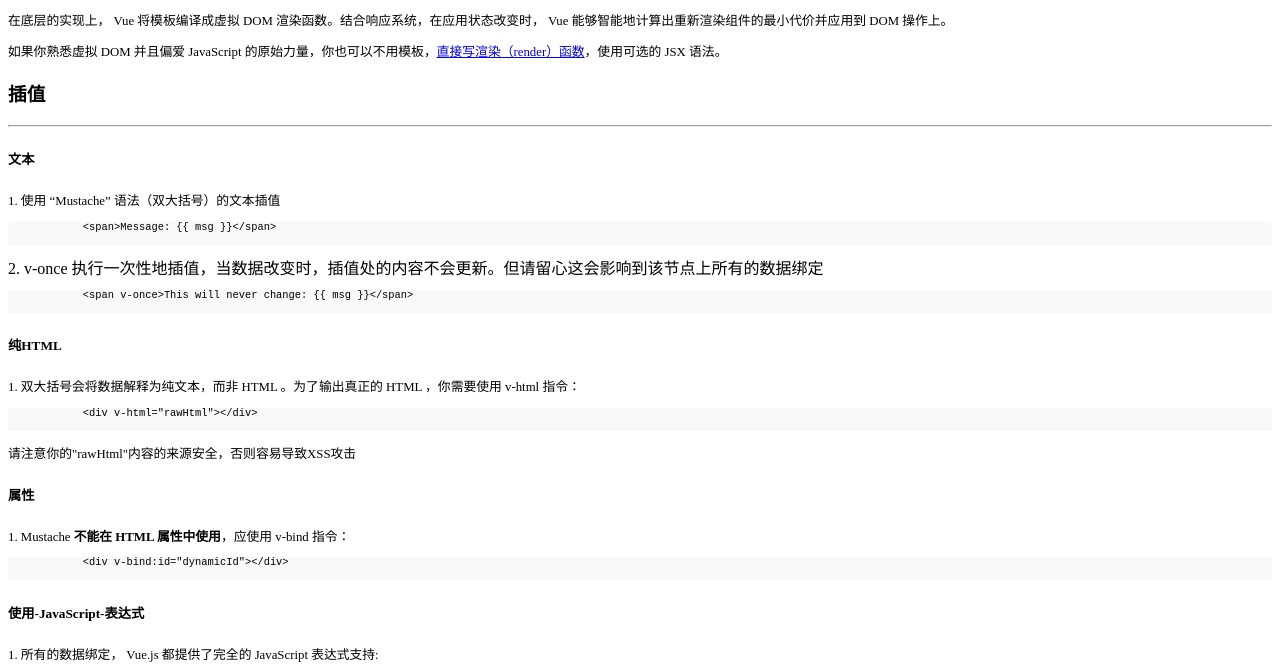
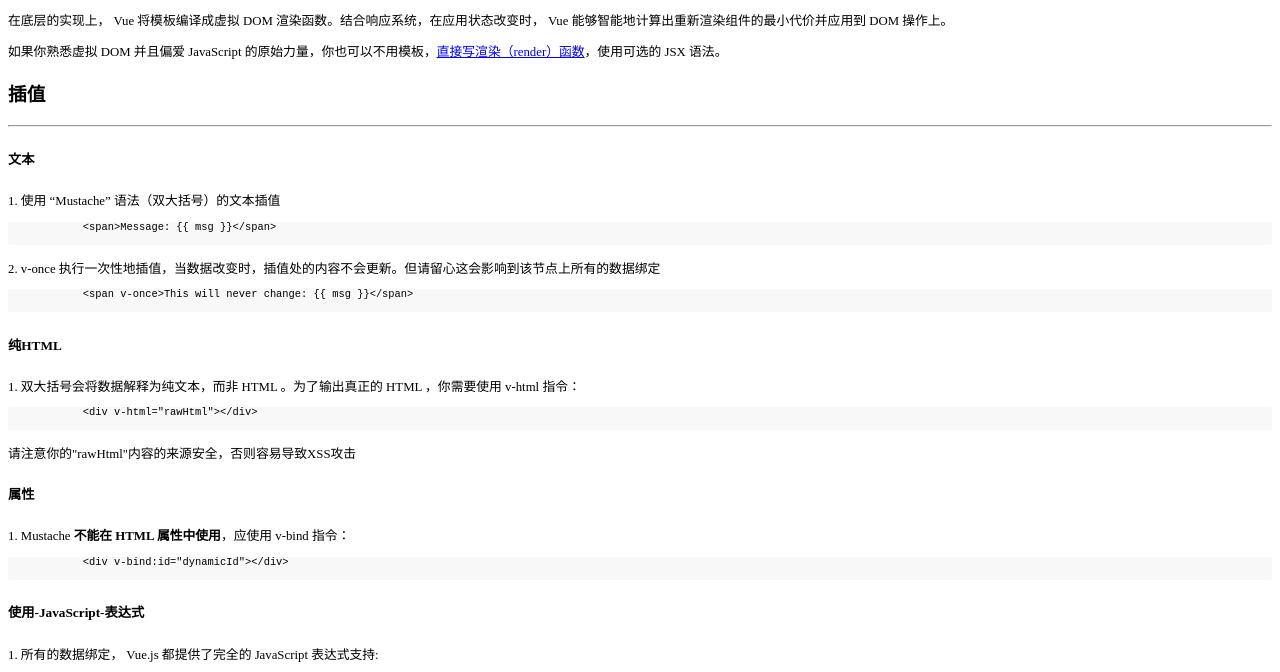
Before and after one commit to elegance/vue-demo, a plain HTML site: page 03-template-syntax/index.html in a window 1280 px wide. Shown: the part 97-769 px from the top of the page. Drawn offline with Linux system fonts and the light colour scheme.

Commit message:
模板语法 页面字体微调

```diff
--- a/03-template-syntax/index.html
+++ b/03-template-syntax/index.html
@@ -37,7 +37,7 @@
         <pre>
             &lt;span&gt;Message: {{ msg }}&lt;/span&gt;
         </pre>
-        2. v-once 执行一次性地插值，当数据改变时，插值处的内容不会更新。但请留心这会影响到该节点上所有的数据绑定
+        <p>2. v-once 执行一次性地插值，当数据改变时，插值处的内容不会更新。但请留心这会影响到该节点上所有的数据绑定</p>
         <pre>
             &lt;span v-once&gt;This will never change: {{ msg }}&lt;/span&gt;
         </pre>
```
